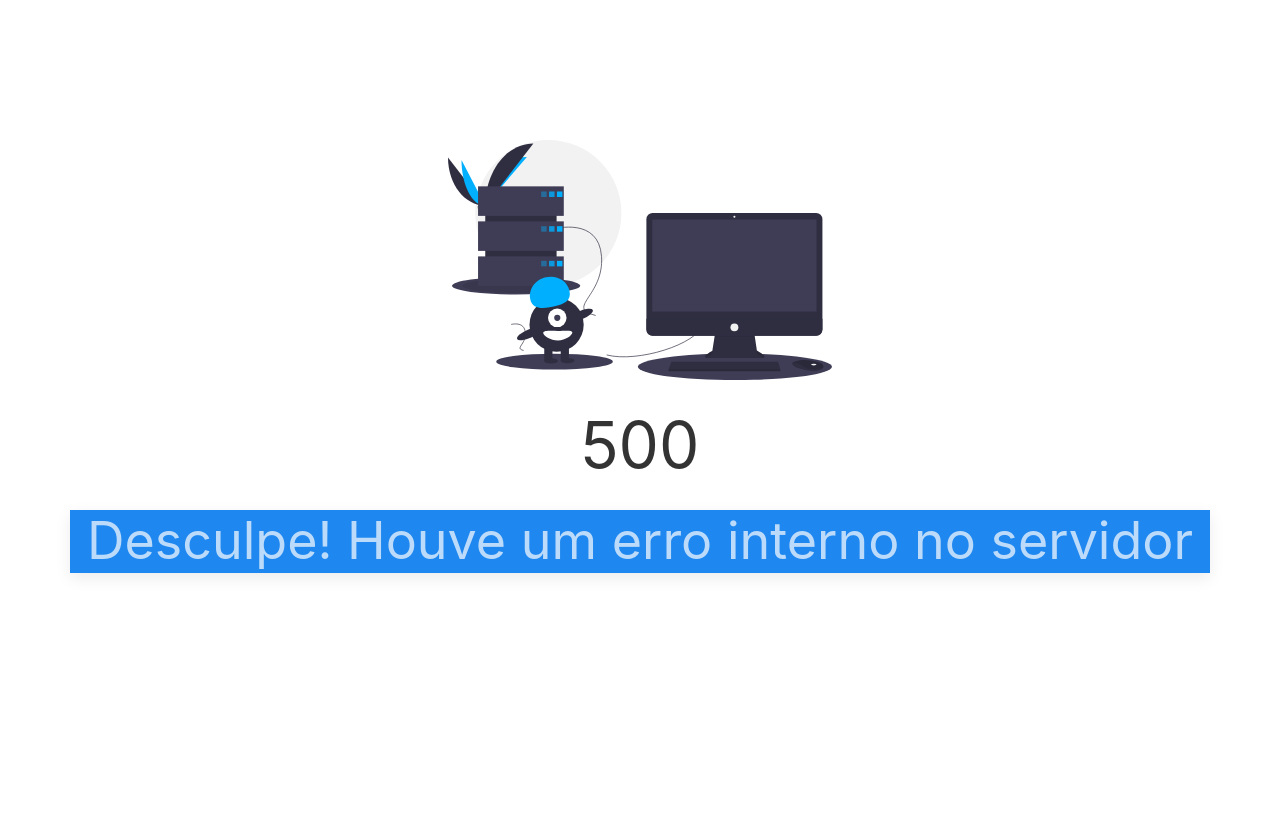
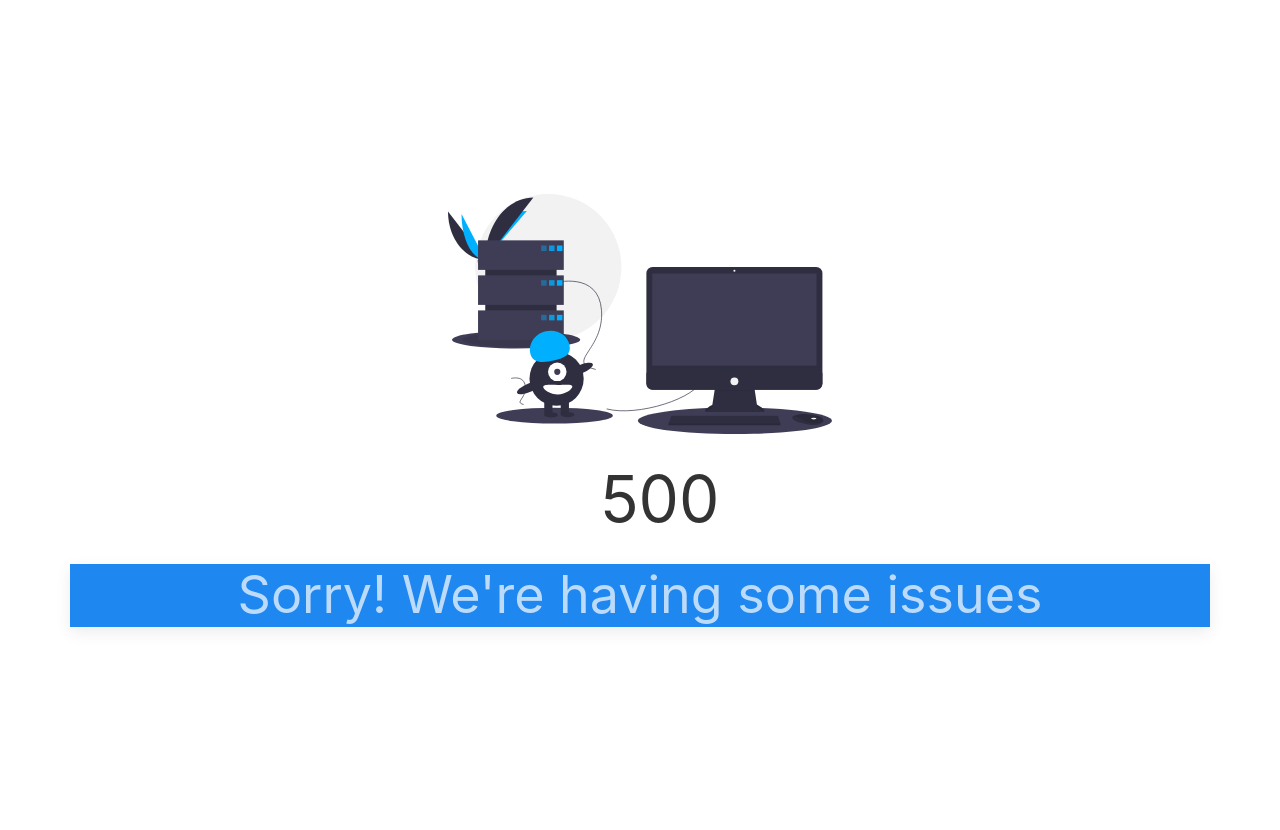
Before and after one commit to maiconandsilva-archive/dvd-store-website, a Python web app: template templates/http_errors/500.jinja in a window 1280 px wide. Before the commit the page ends 575 px from the top, so only its background shows below. Run offline with Jinja, Linux system fonts and the light colour scheme; the template is opened without the code that fills it, so the values that code supplies are empty; some libraries are stand-ins or nearby versions.

Commit message:
Refatora templates

```diff
--- a/isolated_db_keys.txt
+++ /dev/null
@@ -1 +0,0 @@
-12;8nSVfNgv2pXx9HlaeFaBEvHv07KTIPUBSRHQ1Of48M0=
--- a/static/global.css
+++ b/static/global.css
@@ -1,49 +1,20 @@
-/* http://meyerweb.com/eric/tools/css/reset/
-   v2.0 | 20110126
-   License: none (public domain)
-*/
+html, body {
+    margin: 0;
+    padding: 0;
+    box-sizing: border-box;
+    width: 100%;
+    height: 100%;
+    max-width: 100%;
+    max-height: 100%;
+}
 
-html, body, div, span, applet, object, iframe,
-h1, h2, h3, h4, h5, h6, p, blockquote, pre,
-a, abbr, acronym, address, big, cite, code,
-del, dfn, em, img, ins, kbd, q, s, samp,
-small, strike, strong, sub, sup, tt, var,
-b, u, i, center,
-dl, dt, dd, ol, ul, li,
-fieldset, form, label, legend,
-table, caption, tbody, tfoot, thead, tr, th, td,
-article, aside, canvas, details, embed,
-figure, figcaption, footer, header, hgroup,
-menu, nav, output, ruby, section, summary,
-time, mark, audio, video {
-	margin: 0;
-	padding: 0;
-	border: 0;
-	font-size: 100%;
-	font: inherit;
+:root {
+	overflow-y: hidden !important;
+	min-width: 720px;
 }
-/* HTML5 display-role reset for older browsers */
-article, aside, details, figcaption, figure,
-footer, header, hgroup, menu, nav, section {
-	display: block;
-}
-body {
-	line-height: 1;
-}
-ol, ul {
-	list-style: none;
-}
-blockquote, q {
-	quotes: none;
-}
-blockquote:before, blockquote:after,
-q:before, q:after {
-	content: '';
-	content: none;
-}
-table {
-	border-collapse: collapse;
-	border-spacing: 0;
+
+select.uk-input > option {
+	color: black;
 }
 
 form, .form {
--- a/templates/_base.jinja
+++ b/templates/_base.jinja
@@ -9,7 +9,7 @@
 
   </head>
 
-  <body class="uk-align-center uk-justify-center">
+  <body class="uk-grid uk-align-center uk-justify-center">
     {% block CONTENT %}{% endblock %}
     {% block FOOTER_SCRIPTS %}
       {% include "_foot.jinja" %}
--- a/templates/_formhelpers.jinja
+++ b/templates/_formhelpers.jinja
@@ -14,8 +14,8 @@
 {% macro r_info_from_str(field_label, field_value) %}
   <div class="uk-margin">
     <tr>
-      <td>{{ field_label|upper | safe }}</td>
-      <td>{{ field_value or "" }}</td>
+      <td>{{ field_label|upper|safe }}</td>
+      <td>{{ field_value or '' }}</td>
     </tr>
   </div>
 {% endmacro %}
--- a/templates/http_errors/404.jinja
+++ b/templates/http_errors/404.jinja
@@ -1,6 +1,6 @@
 {% extends "http_errors/fallback.jinja" %}
 
-{% block TITLE %} ERRO | 404 {% endblock %}
+{% block TITLE %} ERROR | 404 {% endblock %}
 
 {% block error_image %}
     <img class="uk-align-center uk-margin-xlarge-top" alt="" height="30%" width="30%" src="{{ url_for('static', filename='img/error_404.svg') }}">
@@ -11,6 +11,6 @@
 {% block error_message %}
 
     <h1 class="uk-heading-small uk-text-center">
-        Esta página não foi encontrada...
+        Page not found...
     </h1>
 {% endblock %}
--- a/templates/http_errors/500.jinja
+++ b/templates/http_errors/500.jinja
@@ -1,6 +1,6 @@
 {% extends "http_errors/fallback.jinja" %}
 
-{% block TITLE %} ERRO | 500 {% endblock %}
+{% block TITLE %} ERROR | 500 {% endblock %}
 
 {% block error_image %}
     <img class="uk-align-center uk-margin-xlarge-top" alt="" height="30%" width="30%" src="{{ url_for('static', filename='img/error_500.svg') }}">
@@ -11,6 +11,6 @@
 {% block error_message %}
 
     <h1 class="uk-heading-small uk-text-center">
-        Desculpe! Houve um erro interno no servidor
+        Sorry! We're having some issues
     </h1>
 {% endblock %}
--- a/templates/signin.jinja
+++ b/templates/signin.jinja
@@ -13,7 +13,7 @@
     </button>
 
     <a class="uk-link uk-margin-top" href="/signup">
-        Register
+        Don't have an account yet?
     </a>
  </div>
 
--- a/templates/signup.jinja
+++ b/templates/signup.jinja
@@ -11,7 +11,7 @@
     </button>
 
     <a class="uk-link uk-margin-top" href="/signin">
-        Go back
+        Alrealdy have an account?
     </a>
  </div>
 {% endblock %}
--- a/views/account.py
+++ b/views/account.py
@@ -37,8 +37,6 @@ class AccountView(MethodViewWrapper, RequiredLoginViewMixin):
 
     def get(self):
         form = UpdateAccountForm(obj=g.user)
-        del form.password
-        del form.username
         return super().get(form=form)
 
 
```
Also changed, not shown: templates/_account.jinja (deleted, +0 -95 lines), templates/account.jinja (+121 -9 lines), templates/address-info.jinja (deleted, +0 -25 lines), templates/payments-info.jinja (deleted, +0 -21 lines), templates/personal-info.jinja (deleted, +0 -27 lines).
